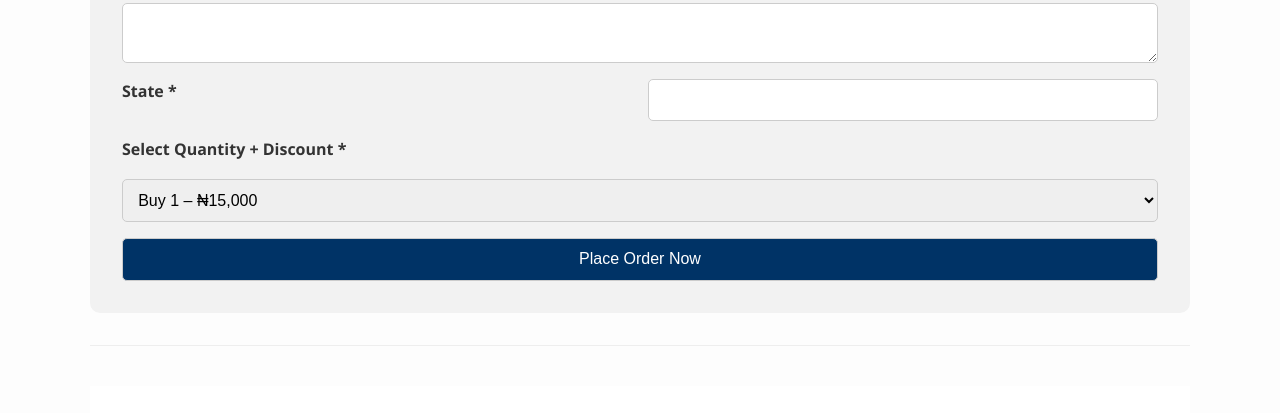
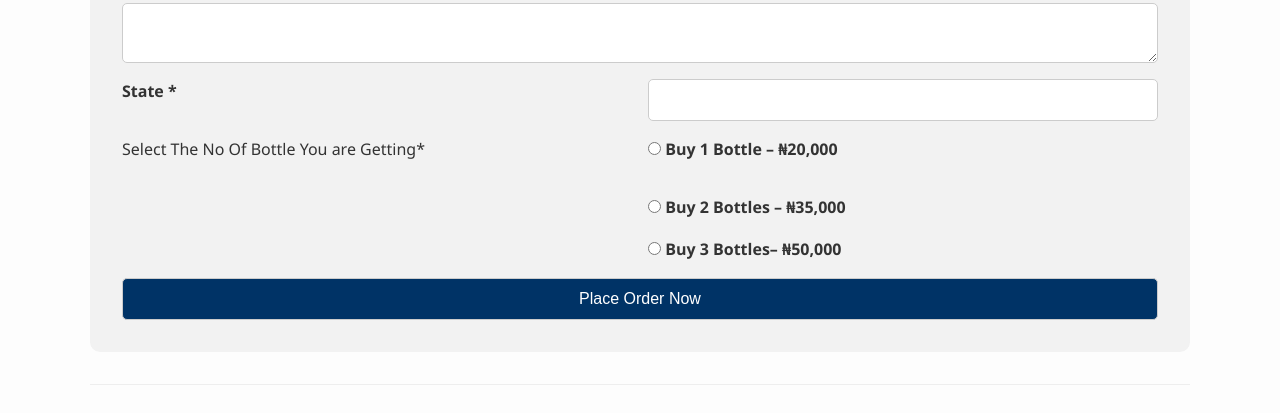
Before and after one commit to MICHEALSHOE2000/infection, a plain HTML site: page a.html in a window 1280 px wide. Shown: the part 5500-5913 px from the top of the page. Drawn offline with Linux system fonts and the light colour scheme.

Commit message:
Update a.html

```diff
--- a/a.html
+++ b/a.html
@@ -165,14 +165,10 @@
 
       <label for="state">State *</label>
       <input type="text" name="state" id="state" required />
-
-      <label for="quantity">Select Quantity + Discount *</label>
-      <select name="quantity" id="quantity" required>
-        <option value="1">Buy 1 – ₦15,000</option>
-        <option value="2">Buy 2 – ₦30,000 + Bonus</option>
-        <option value="3">Buy 3 – ₦45,000 + Free Shipping</option>
-      </select>
-
+  <p>Select The No Of Bottle You are Getting*</p>
+  <label><input type="radio" name="quantity" value="1" required> Buy 1 Bottle – ₦20,000</label><br>
+  <label><input type="radio" name="quantity" value="2"> Buy 2 Bottles – ₦35,000</label><br>
+  <label><input type="radio" name="quantity" value="3"> Buy 3 Bottles– ₦50,000</label>
       <button type="submit">Place Order Now</button>
     </form>
   </section>
```
